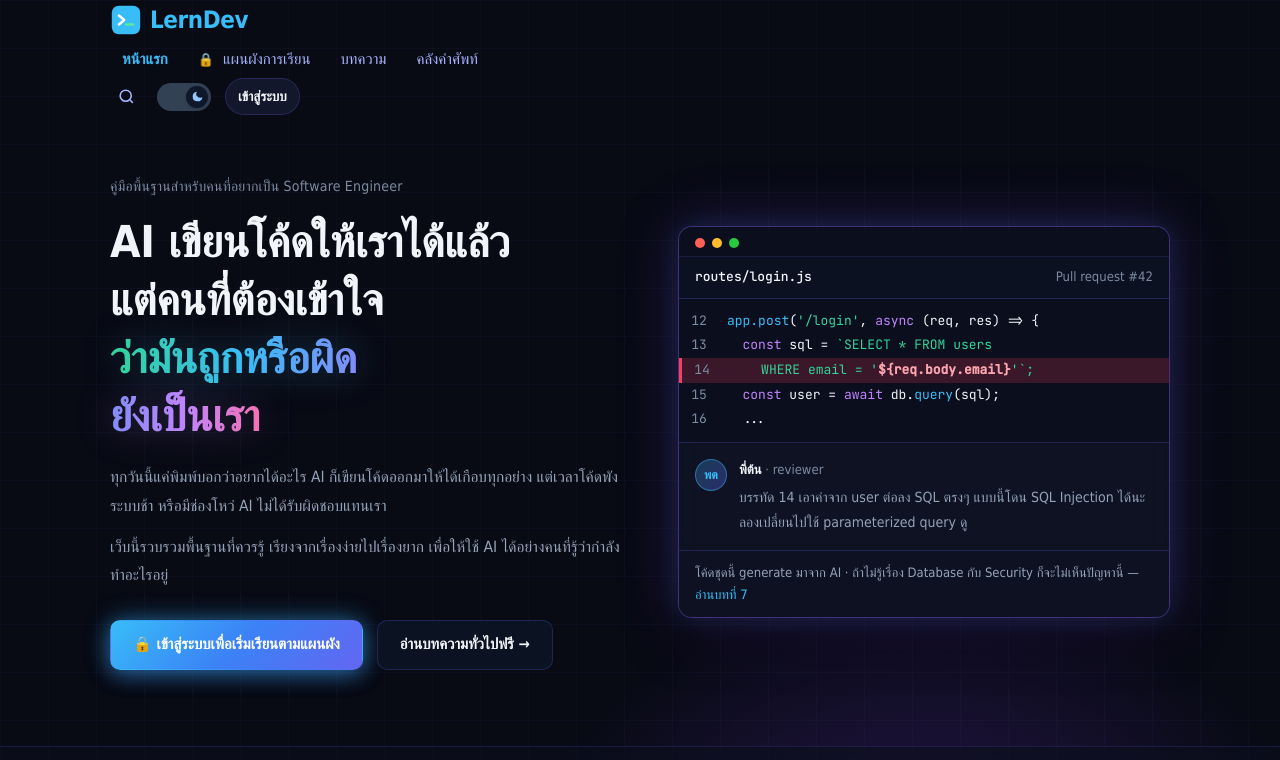
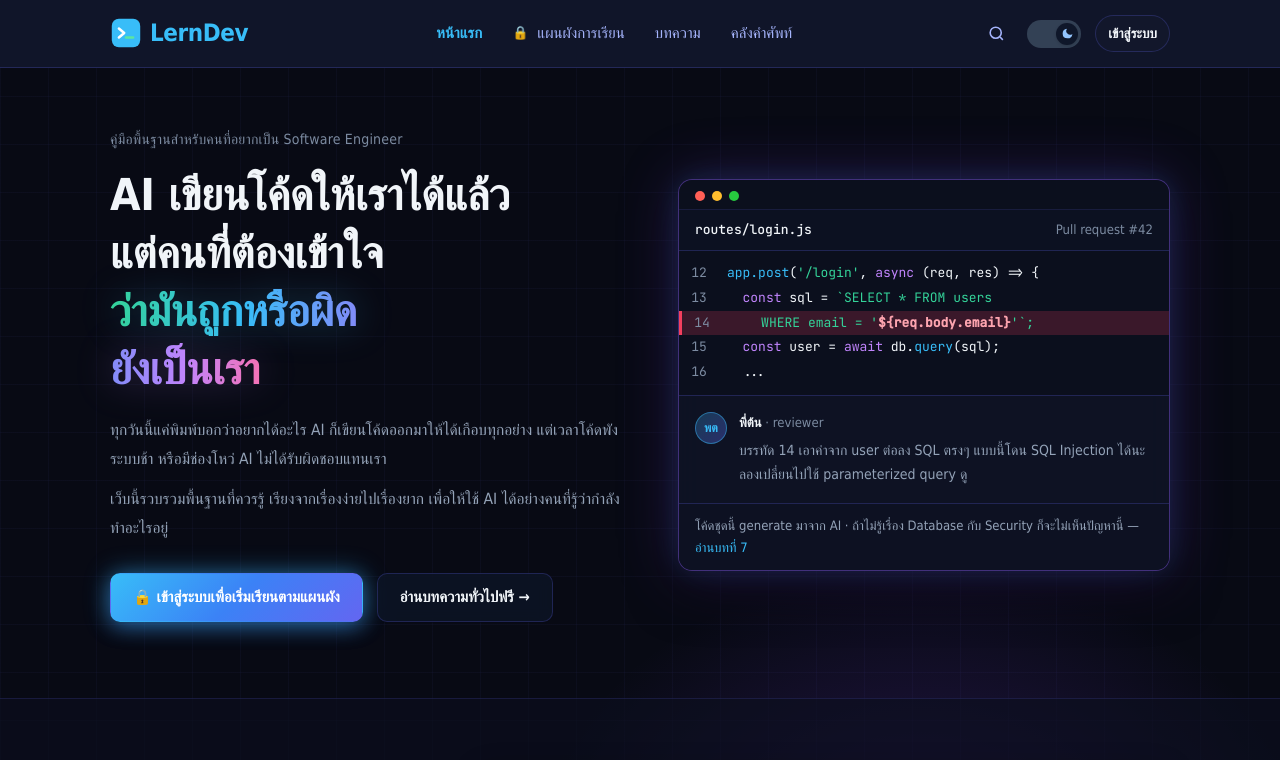
Before and after one commit to miterx112233-jpg/LernWeb, a Next.js app: page / in a window 1280 px wide. Shown: the top 760 px of the page. Built offline with nearby package versions, Linux system fonts and the light colour scheme; a web font is replaced by a local one.

Commit message:
fix(navbar): restore nav and nav__inner css classes to layout header horizontally

```diff
--- a/src/components/Navbar.tsx
+++ b/src/components/Navbar.tsx
@@ -88,8 +88,8 @@ export default function Navbar() {
 
   return (
     <>
-      <header className="header">
-        <div className="container header__inner">
+      <header className="nav">
+        <div className="container nav__inner">
           <Link className="logo" href="/">
             <svg className="logo__mark" viewBox="0 0 36 36" fill="none">
               <rect x="2" y="2" width="32" height="32" rx="8" fill="currentColor" />
```
